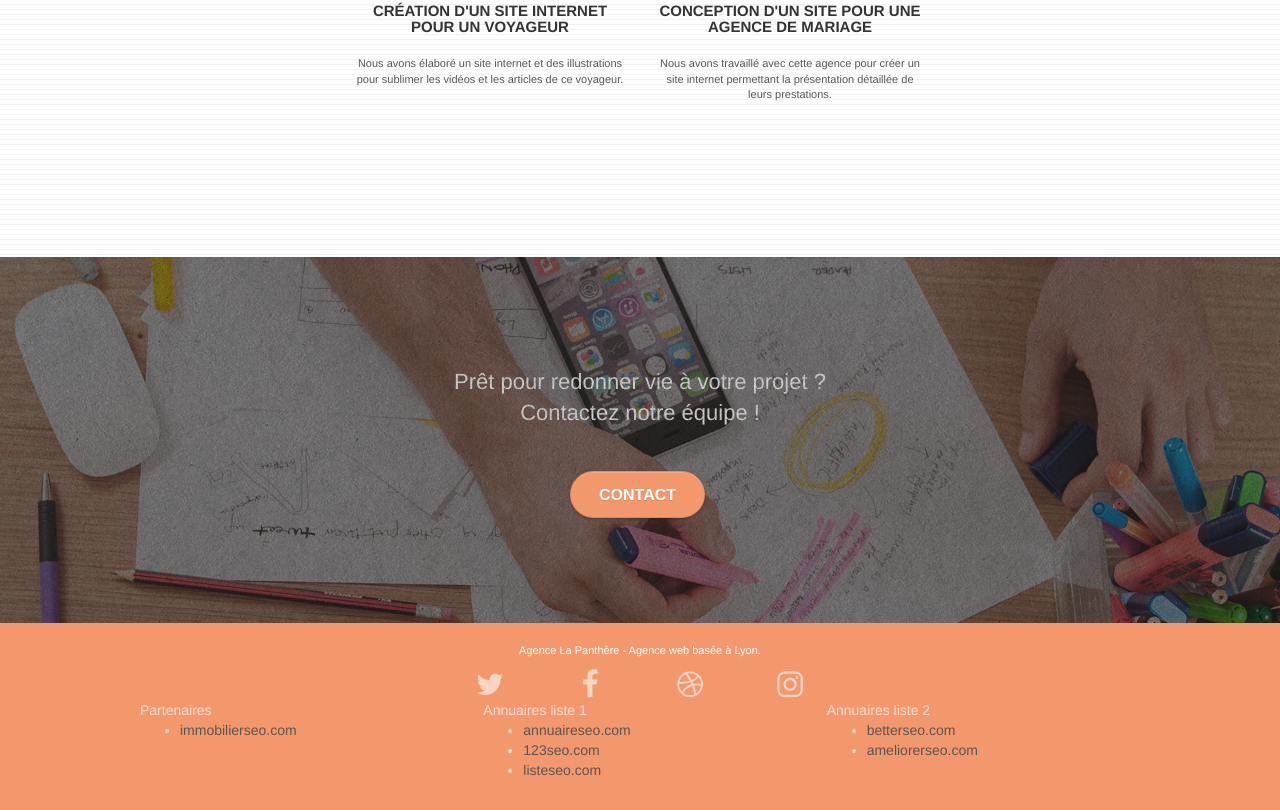
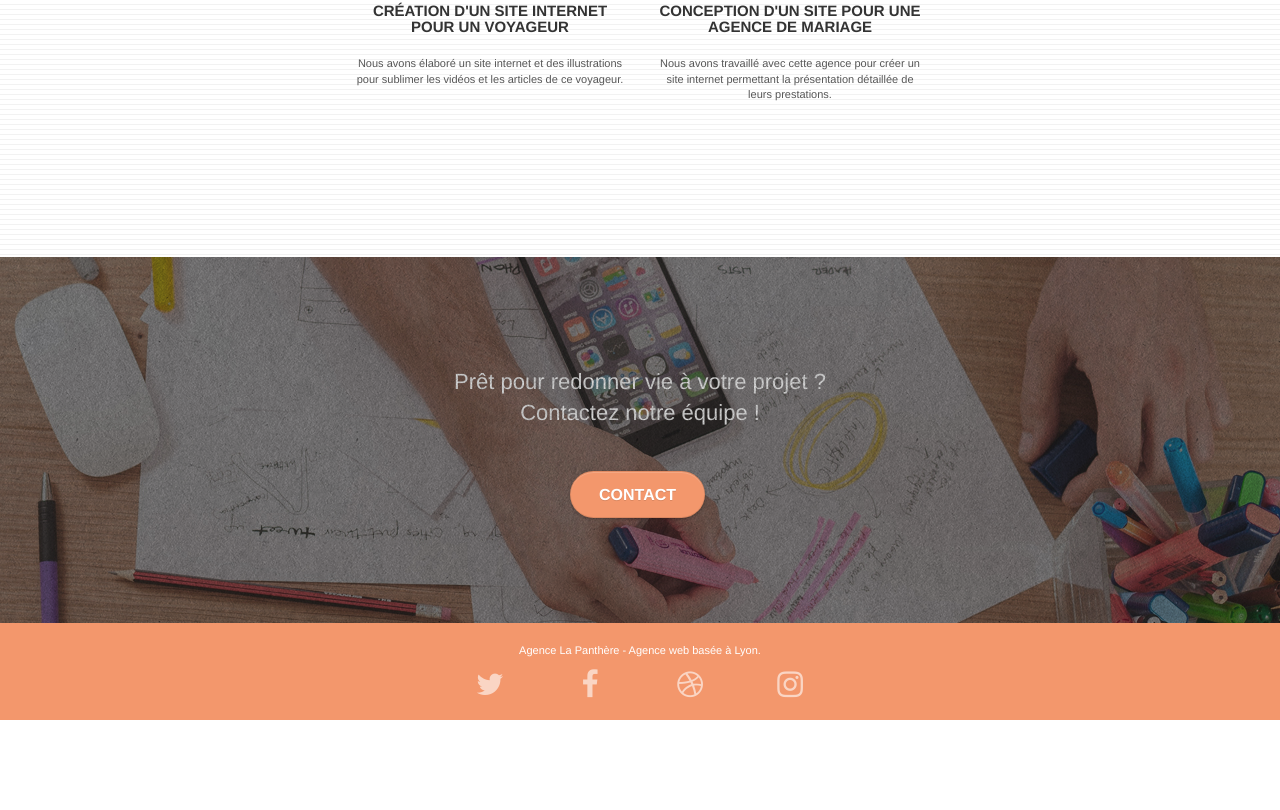
Before and after one commit to Ahmed93Rms/P4, a plain HTML site: page index.html in a window 1280 px wide. Shown: the part 2748-3558 px from the top of the page. After the commit the page ends 3468 px from the top, so only its background shows below. Drawn offline with Linux system fonts and the light colour scheme.

Commit message:
supp annuaire partenaire

```diff
--- a/index.html
+++ b/index.html
@@ -248,29 +248,6 @@
 								</div>
 							</div>
 						</article>
-						<article class="row">
-							<div class="col-sm-4">
-								Partenaires
-									<ul>
-										<li><a href="immobilierseo.com">immobilierseo.com</a></li>
-									</ul>
-							</div>
-							<div class="col-sm-4">
-								Annuaires liste 1
-								<ul>
-									<li><a href="annuaireseo.com">annuaireseo.com</a></li>
-									<li><a href="123seoture.com">123seo.com</a></li>
-									<li><a href="listeseo.com">listeseo.com</a></li>
-								</ul>
-							</div>
-							<div class="col-sm-4">
-								Annuaires liste 2
-								<ul>
-									<li><a href="betterseo.com">betterseo.com</a></li>
-									<li><a href="ameliorerseo.com">ameliorerseo.com</a></li>
-								</ul>
-							</div>
-						</article>
 					</div>
 				</div>
 			</section>
```
